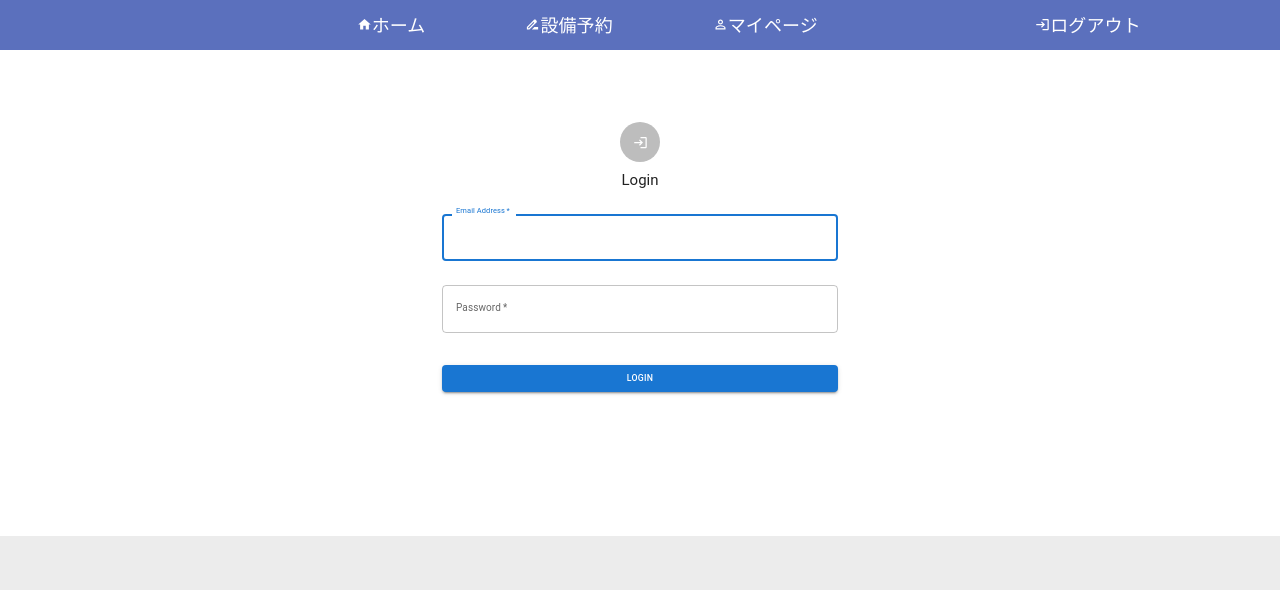
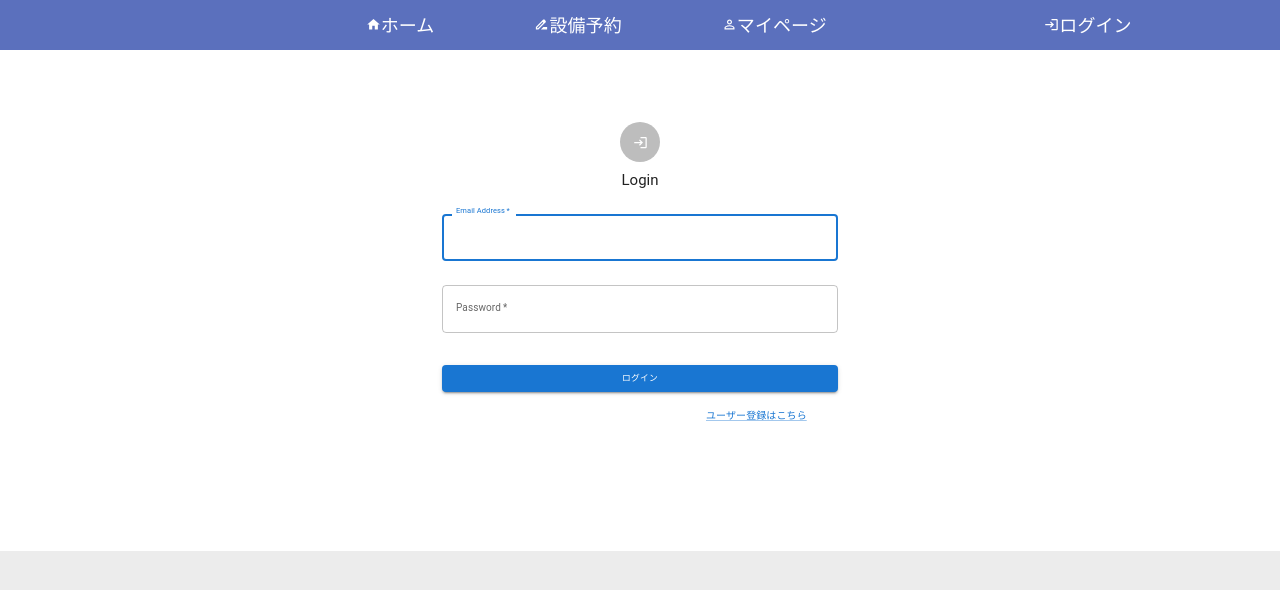
Before and after one commit to haruka-mitsushima/reserve-system-app, a React (Create React App) app: page /login in a window 1280 px wide. Shown: the top 590 px of the page. Built offline with nearby package versions, Linux system fonts and the light colour scheme.

Commit message:
ログイン、ログアウト、ユーザー新規登録機能

```diff
--- a/data/db.json
+++ b/data/db.json
@@ -6,13 +6,6 @@
       "password": "1111",
       "reservedItem": [],
       "id": 1
-    },
-    {
-      "name": "もも",
-      "email": "a@example.com",
-      "password": "1111",
-      "reservedItem": [],
-      "id": 2
     }
   ]
 }
--- a/src/components/Header.tsx
+++ b/src/components/Header.tsx
@@ -5,8 +5,17 @@ import HomeIcon from "@mui/icons-material/Home";
 import DriveFileRenameOutlineIcon from "@mui/icons-material/DriveFileRenameOutline";
 import PersonOutlineIcon from "@mui/icons-material/PersonOutline";
 import LoginIcon from "@mui/icons-material/Login";
+import { useNavigate } from "react-router-dom";
 
 const Header = () => {
+  const userData = sessionStorage.getItem('auth')
+  const navigate = useNavigate()
+
+  const logout = () => {
+    sessionStorage.removeItem("auth");
+    navigate('/login')
+  };
+
   return (
     <header>
       <div className={styles.headerElements}>
@@ -23,10 +32,18 @@ const Header = () => {
           マイページ
         </Link>
       </div>
-      <Link to="#" onClick={() => {}}>
+      {!userData ? (
+        <Link to="/login" onClick={() => {}}>
+          <LoginIcon />
+            ログイン
+        </Link>
+      ): (
+        <Link to="/login" onClick={() => {logout()}}>
         <LoginIcon />
-        ログアウト
+          ログアウト
       </Link>
+      )}
+
     </header>
   );
 };
--- a/src/components/Login.tsx
+++ b/src/components/Login.tsx
@@ -12,19 +12,31 @@ import { useDispatch } from 'react-redux';
 import { fetchAsyncLogin } from '../features/authSlice';
 import { useNavigate } from 'react-router-dom';
 import { AppDispatch } from '../app/store';
+import Grid from '@mui/material/Grid';
+import { Link } from '@mui/material';
 
-// const theme = createTheme();
+const theme = createTheme();
 
 export default function Login() {
   const dispatch = useDispatch<AppDispatch>()
   const [email, setEmail] = useState('')
   const [password, setPassword] = useState('')
-  const [isLogin, setIsLogin] = useState(true)
   const navigate = useNavigate()
 
+  const handleSubmit = async(event: React.FormEvent<HTMLFormElement>) => {
+    event.preventDefault()
+    const result = await dispatch(
+        fetchAsyncLogin({ email: email, password: password })
+      );
+      if (fetchAsyncLogin.fulfilled.match(result)) {
+        navigate("/");
+      } else {
+        return
+      }
+  }
 
   return (
-    // <ThemeProvider theme={theme}>
+    <ThemeProvider theme={theme}>
       <Container component="main" maxWidth="xs" >
         <CssBaseline />
         <Box
@@ -43,7 +55,8 @@ export default function Login() {
             Login
           </Typography>
           <Box component="form"
-            noValidate sx={{ mt: 1 }}>
+            noValidate sx={{ mt: 1 }}
+            onSubmit={handleSubmit}>
             <TextField
               margin="normal"
               required
@@ -53,6 +66,7 @@ export default function Login() {
               name="email"
               autoComplete="email"
               autoFocus
+              onChange={(e) => setEmail(e.target.value)}
             />
             <TextField
               margin="normal"
@@ -63,7 +77,7 @@ export default function Login() {
               type="password"
               id="password"
               autoComplete="current-password"
-
+              onChange={(e) => setPassword(e.target.value)}
             />
             <Button
               type="submit"
@@ -71,11 +85,20 @@ export default function Login() {
               variant="contained"
               sx={{ mt: 3, mb: 2 }}
             >
-              Login
+              ログイン
             </Button>
+            <Grid container>
+              <Grid item xs={8}>
+              </Grid>
+              <Grid item xs={4}>
+                <Link href="/register">
+                  {"ユーザー登録はこちら"}
+                </Link>
+              </Grid>
+            </Grid>
           </Box>
         </Box>
       </Container>
-    // </ThemeProvider>
+    </ThemeProvider>
   );
 }
--- a/src/components/Register.tsx
+++ b/src/components/Register.tsx
@@ -13,6 +13,7 @@ import { fetchAsyncRegister } from '../features/authSlice';
 import { useNavigate } from 'react-router-dom';
 import { useDispatch } from 'react-redux';
 import { AppDispatch } from '../app/store';
+import { Link } from '@mui/material';
 
 const theme = createTheme();
 
@@ -23,13 +24,16 @@ export default function Register() {
   const [email, setEmail] = useState('')
   const [password, setPassword] = useState("")
 
-
   const handleSubmit = async (event: React.FormEvent<HTMLFormElement>) => {
     event.preventDefault();
+    if(!name || !email || !password) {
+        alert("未入力の項目があります")
+        return
+    }
     const result = await dispatch(
       fetchAsyncRegister({
         name: name,
-        email:email,
+        email: email,
         password: password,
         reservedItem: []
     })
@@ -37,7 +41,7 @@ export default function Register() {
     console.log(result)
     if (fetchAsyncRegister.fulfilled.match(result)) {
       console.log("Register完了")
-      // navegate('/login')
+      navigate('/login')
     } else {
       console.log("Registration error!");
     }
@@ -109,6 +113,15 @@ export default function Register() {
             >
               ユーザー登録
             </Button>
+            <Grid container>
+              <Grid item xs={8.5}>
+              </Grid>
+              <Grid item xs={3.5}>
+                <Link href="/login">
+                  {"登録済みの方はこちら"}
+                </Link>
+              </Grid>
+            </Grid>
           </Box>
         </Box>
       </Container>
--- a/src/features/authSlice.ts
+++ b/src/features/authSlice.ts
@@ -4,7 +4,7 @@ import axios from "axios";
 const apiUrl = "http://localhost:8000/"
 
 export const fetchAsyncLogin = createAsyncThunk("login/post", async(auth: {email: string, password: string}) => {
-    const res = await axios.get(`${apiUrl}user?email=${auth.email}&password=${auth.password}` ,{
+    const res = await axios.get(`${apiUrl}users?email=${auth.email}&password=${auth.password}` ,{
 
         headers: {
             "Content-Type": "application/json"
@@ -35,7 +35,20 @@ export const authSlice = createSlice({
     reducers: {},
     extraReducers:(builder) => {
         builder.addCase(fetchAsyncLogin.fulfilled, (state,action) => {
-            sessionStorage.setItem('auth', action.payload.name)
+            console.log(action.payload)
+            if(!action.payload[0]){
+                // console.log("ログイン失敗")
+                alert('ログインに失敗しました')
+            } else {
+            const obj = {
+                id: action.payload[0].id,
+                name: action.payload[0].name,
+              };
+
+              //オブジェクトをJSON文字列に変換
+              const jsonObj = JSON.stringify(obj);
+            sessionStorage.setItem('auth', jsonObj)
+            }
         })
     }
 })
```
